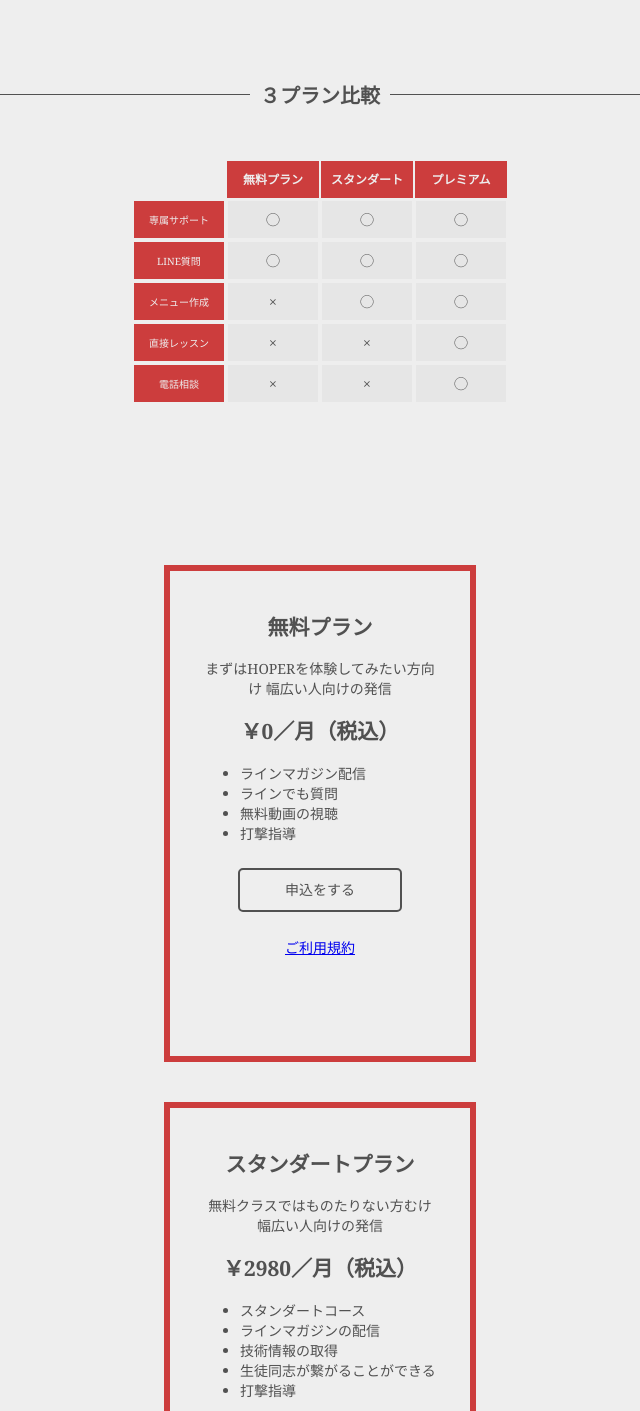
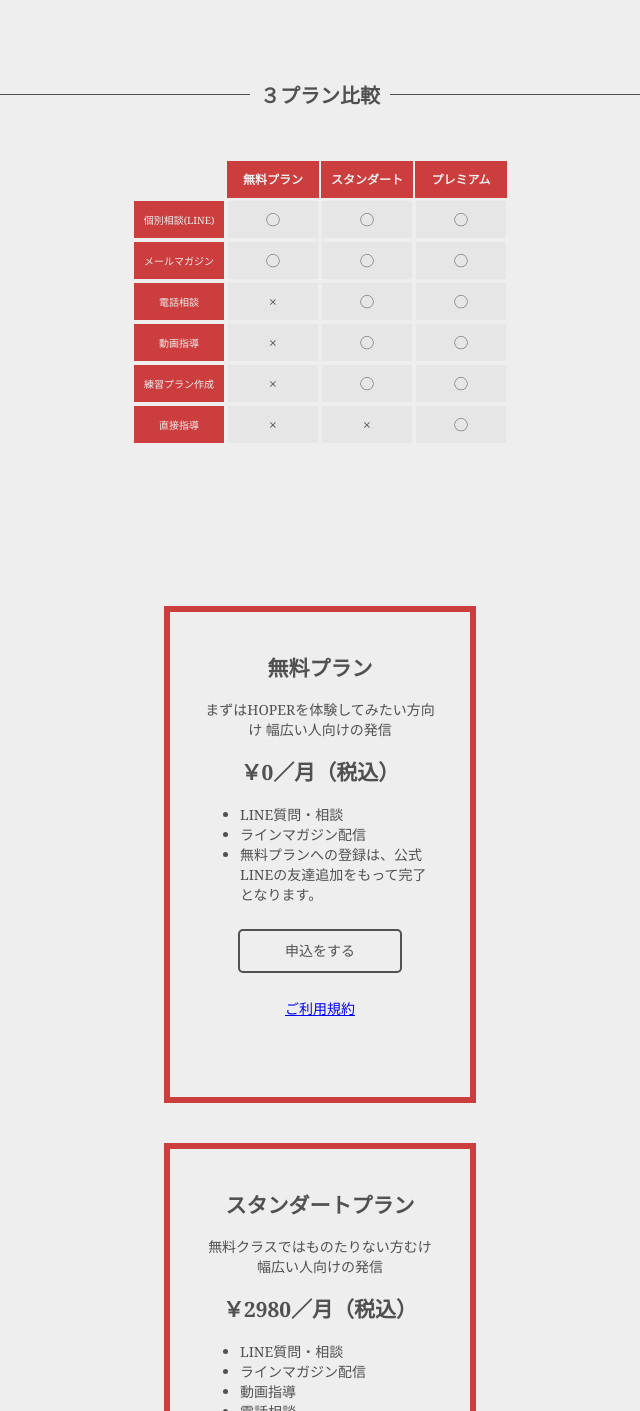
Before and after one commit to hirosan-blog/django-hoper, a Django app: page /plan/ in a window 1280 px wide. Shown: the part 502-1913 px from the top of the page, without its empty margins (320-960 px from the left). Run offline with Django 3.2, Linux system fonts and the light colour scheme; some libraries are stand-ins or nearby versions.

Commit message:
デプロイ前

```diff
--- a/app/templates/app/index.html
+++ b/app/templates/app/index.html
@@ -22,8 +22,8 @@
     <h1 id="second_inpact">完全<span class="header_span">オンライン野球塾</span></h1>
   </div>
   <p>
-    HOPERは「ベンチ入ること」が目標の生徒が集まる特化型オンライン野球塾です。<br>
-    代打・代走・守備固め・コーチャー等、個人の目標に応じて、<br>専属コーチである吉武が選手と一緒に戦略を練り、ベンチに入るため完全サポートをします。
+    HOPERは選手の「ベンチ入り」を支援する特化型オンライン野球塾です。<br>
+    代打・代走・守備固め・コーチャーなど、<br>その選手の個性や強みに応じて、専属のコーチと共にベンチ入りを目指します。
   </p>
 </div>
 
@@ -40,7 +40,7 @@
 <div id="list_par">
   <li id="li2" class="main_li">
     <h1 class="sub_title">TEACHER</h1>
-    <p>HOPER専属コーチである吉武を<br>
+    <p>HOPER専属コーチを<br>
     詳しく紹介しております。</p>
     <a href="{% url 'teacher' %}" class="botton even_btn">もっと見る</a>
   </li>
--- a/app/templates/app/plan.html
+++ b/app/templates/app/plan.html
@@ -26,31 +26,37 @@
   </thead>
   <tbody>
     <tr>
-      <td>専属サポート</td>
+      <td>個別相談(LINE)</td>
       <td>◯</td>
       <td>◯</td>
       <td>◯</td>
     </tr>
     <tr>
-      <td>LINE質問</td>
+      <td>メールマガジン</td>
       <td>◯</td>
       <td>◯</td>
       <td>◯</td>
     </tr>
     <tr>
-      <td>メニュー作成</td>
+      <td>電話相談</td>
       <td>×</td>
       <td>◯</td>
       <td>◯</td>
     </tr>
     <tr>
-      <td>直接レッスン</td>
+      <td>動画指導</td>
       <td>×</td>
-      <td>×</td>
+      <td>◯</td>
       <td>◯</td>
     </tr>
     <tr>
-      <td>電話相談</td>
+      <td>練習プラン作成</td>
+      <td>×</td>
+      <td>◯</td>
+      <td>◯</td>
+    </tr>
+    <tr>
+      <td>直接指導</td>
       <td>×</td>
       <td>×</td>
       <td>◯</td>
@@ -70,13 +76,32 @@
     幅広い人向けの発信</p>
     <h1>￥0／月（税込）</h1>
     <ul>
+      <li>LINE質問・相談</li>
       <li>ラインマガジン配信</li>
-      <li>ラインでも質問</li>
-      <li>無料動画の視聴</li>
-      <li>打撃指導</li>
+      <li>無料プランへの登録は、公式LINEの友達追加をもって完了となります。</li>
     </ul>
     <a href="{% url 'sign_up' %}" class="button">申込をする</a>
     <!-- <a href="">機能詳細</a> -->
+    <!-- <div id="paypal-button-container"></div>
+<script src="https://www.paypal.com/sdk/js?client-id=ATYs3NECYd-cN3I8PYQ7EbGQuNQShgYmSf7ZO0HLHN8wA4ridZL542iNDrfygCc_VcdDLxPT7FEusxGZ&vault=true" data-sdk-integration-source="button-factory"></script>
+<script>
+  paypal.Buttons({
+      style: {
+          shape: 'rect',
+          color: 'white',
+          layout: 'vertical',
+          label: 'subscribe'
+      },
+      createSubscription: function(data, actions) {
+        return actions.subscription.create({
+          'plan_id': 'P-0VD437979B169981JL6JCAYY'
+        });
+      },
+      onApprove: function(data, actions) {
+        alert(data.subscriptionID);
+      }
+  }).render('#paypal-button-container');
+</script> -->
     <a href="{% url 'use' %}">ご利用規約</a>
     </div>
   </section>
@@ -89,20 +114,33 @@
       幅広い人向けの発信</p>
       <h1>￥2980／月（税込）</h1>
       <ul>
-        <li>スタンダートコース</li>
-        <li>ラインマガジンの配信</li>
-        <li>技術情報の取得</li>
-        <li>生徒同志が繋がることができる</li>
-        <li>打撃指導</li>
+        <li>LINE質問・相談</li>
+        <li>ラインマガジン配信</li>
+        <li>動画指導</li>
+        <li>電話相談</li>
+        <li>ご希望の方は練習プラン作成</li>
       </ul>
       <!-- <a href="{% url 'sign_up' %}" class="button">申込をする</a> -->
-      <form action="https://www.paypal.com/cgi-bin/webscr" method="post" target="_top">
-        <input type="hidden" name="cmd" value="_s-xclick">
-        <input type="hidden" name="hosted_button_id" value="UC6EM2679G5WU">
-        <input type="image" src="https://www.paypalobjects.com/ja_JP/JP/i/btn/btn_subscribeCC_LG.gif" border="0" name="submit" alt="PayPal - オンラインでより安全・簡単にお支払い">
-        <img alt="" border="0" src="https://www.paypalobjects.com/ja_JP/i/scr/pixel.gif" width="1" height="1">
-        </form>
-
+      <div id="paypal-button-container"></div>
+      <script src="https://www.paypal.com/sdk/js?client-id=ATYs3NECYd-cN3I8PYQ7EbGQuNQShgYmSf7ZO0HLHN8wA4ridZL542iNDrfygCc_VcdDLxPT7FEusxGZ&vault=true" data-sdk-integration-source="button-factory"></script>
+      <script>
+        paypal.Buttons({
+            style: {
+                shape: 'rect',
+                color: 'white',
+                layout: 'vertical',
+                label: 'subscribe'
+            },
+            createSubscription: function(data, actions) {
+              return actions.subscription.create({
+                'plan_id': 'P-73A75313HX396183CL6JB62Q'
+              });
+            },
+            onApprove: function(data, actions) {
+              alert(data.subscriptionID);
+            }
+        }).render('#paypal-button-container');
+      </script>
       <!-- <a href="">機能詳細</a> -->
       <a href="{% url 'use' %}">ご利用規約</a>
     </div>
@@ -116,14 +154,14 @@
       幅広い人向けの発信</p>
       <h1>￥8980／月（税込）</h1>
       <ul>
-        <li>有料テキスト(14800円で販売していたもの)
-          の閲覧</li>
-        <li>専属電話対応</li>
-        <li>オリジナル練習プランの作成</li>
-        <li>生徒同志が繋がることができる</li>
-        <li>打撃指導</li>
+        <li>LINE質問・相談</li>
+        <li>ラインマガジン配信</li>
+        <li>動画指導</li>
+        <li>電話相談</li>
+        <li>ご希望の方は練習プラン作成</li>
+        <li>直接指導（指導内容によって練習場所は相談）</li>
       </ul>
-      <a href="{% url 'sign_up' %}" class="button">申込をする</a>
+      <p>スタンダートプランに既に加入しているお客様が対象になります。プレミアムプランに加入を希望される方は、公式LINEより、プレミアムプランへのアップグレード申請を行ってください。</p>
       <!-- <a href="">機能詳細</a> -->
       <a href="{% url 'use' %}">ご利用規約</a>
     </div>
```
Also changed, not shown: app/templates/app/about.html (+8 -8 lines), app/templates/app/question.html (+7 -7 lines), app/templates/app/teacher.html (+5 -6 lines).
